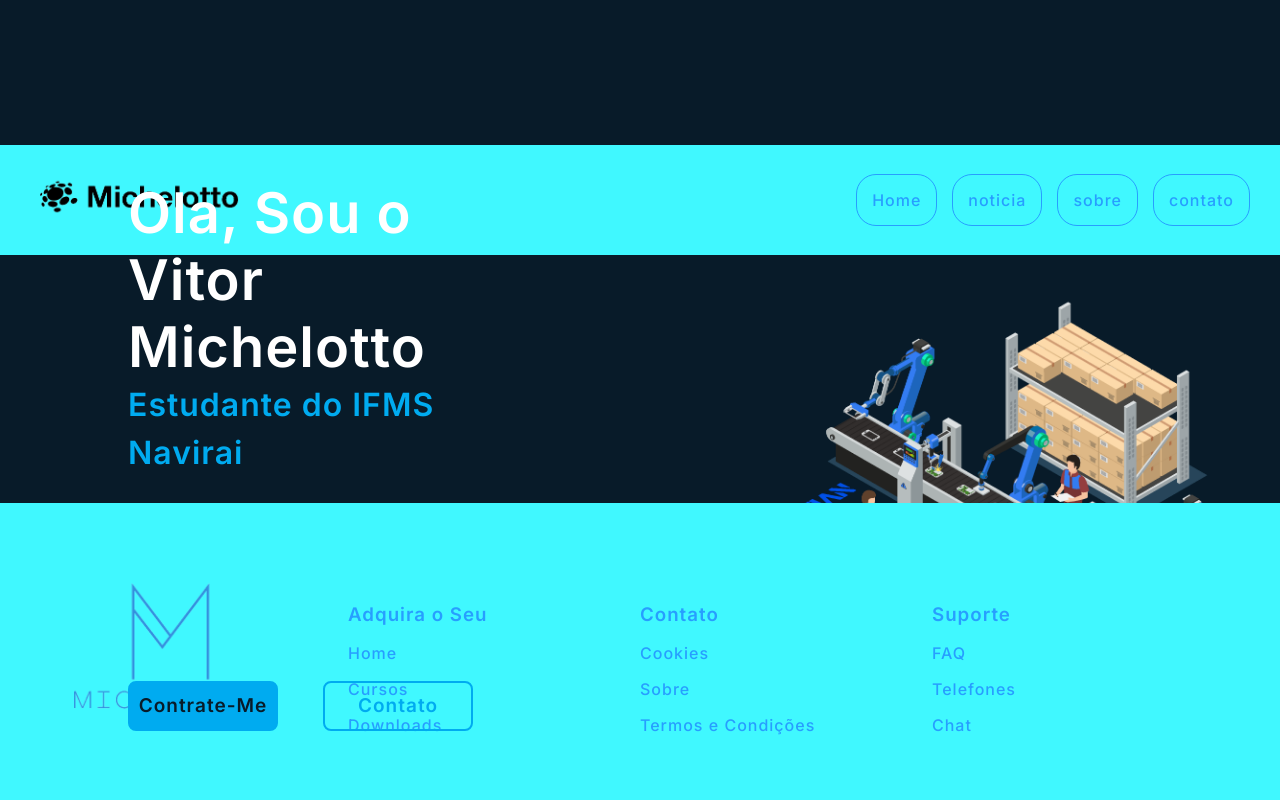
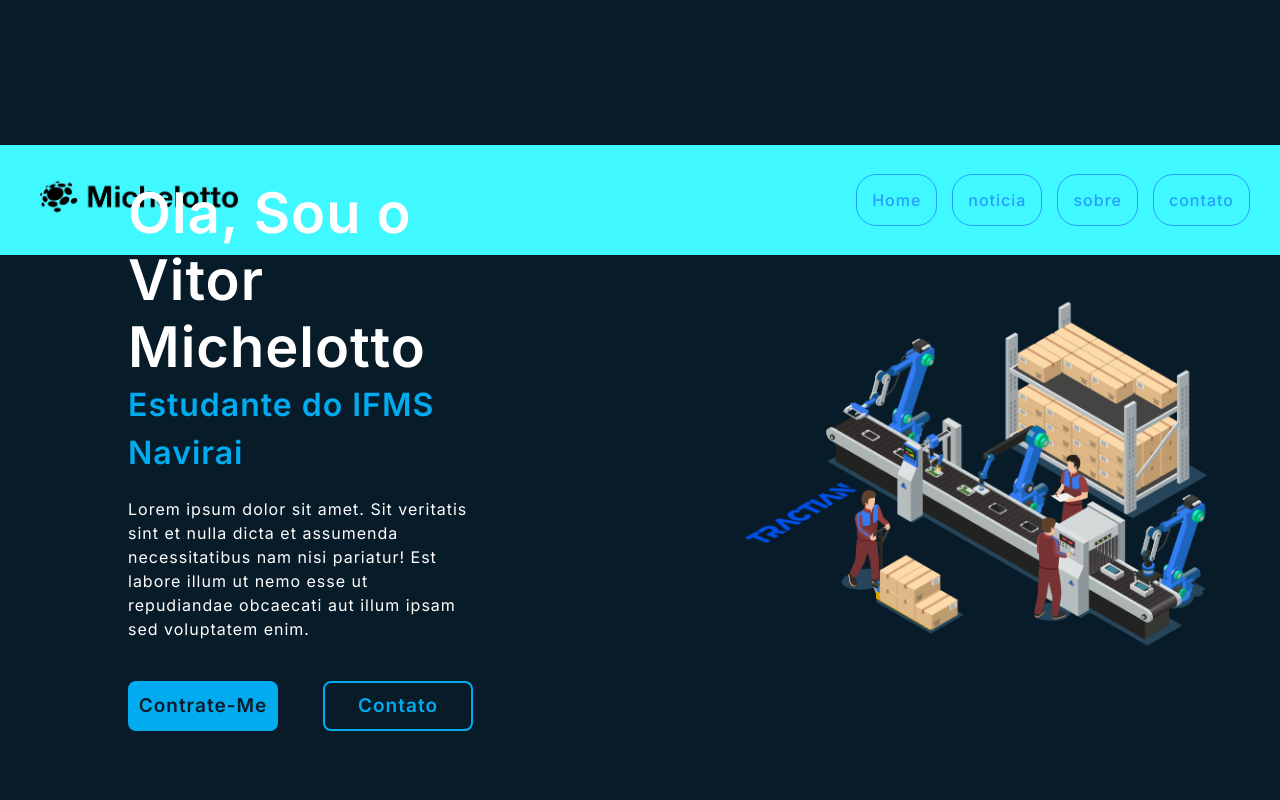
Before and after one commit to Michelotto256/Portfolio_1021A, a React (Vite) app: page / in a window 1280 px wide. Shown: the top 800 px of the page. Built offline with nearby package versions, Linux system fonts and the light colour scheme; the HTML template or start-up script is replaced by a standard one.

Commit message:
correção

```diff
--- a/src/componentes/footer/Footer.css
+++ b/src/componentes/footer/Footer.css
@@ -9,8 +9,8 @@
 }
 footer {
     width: 100%;
-    position: fixed;
-    bottom: 0;
+    position: absolute;
+    top: 200%;
     background-color: #40F8FF;;
 }
 
--- a/src/componentes/meio/Meio.tsx
+++ b/src/componentes/meio/Meio.tsx
@@ -6,7 +6,8 @@ import Link from './../link/Link'
 function Meio(){
     return(
 
-        <section className="meio1">
+      <>
+      <section className="meio1">
             <div className="meio-content">
                 <h1>Ola, Sou o Vitor Michelotto</h1>
                 <h3>Estudante do IFMS Navirai</h3>
@@ -19,7 +20,12 @@ function Meio(){
             <div>
             <img className='produ' src={imagem} alt="" />
             </div>
+
+            <main>
+
+            </main>
         </section>
+        </>
     )
 }
 export default Meio
```
